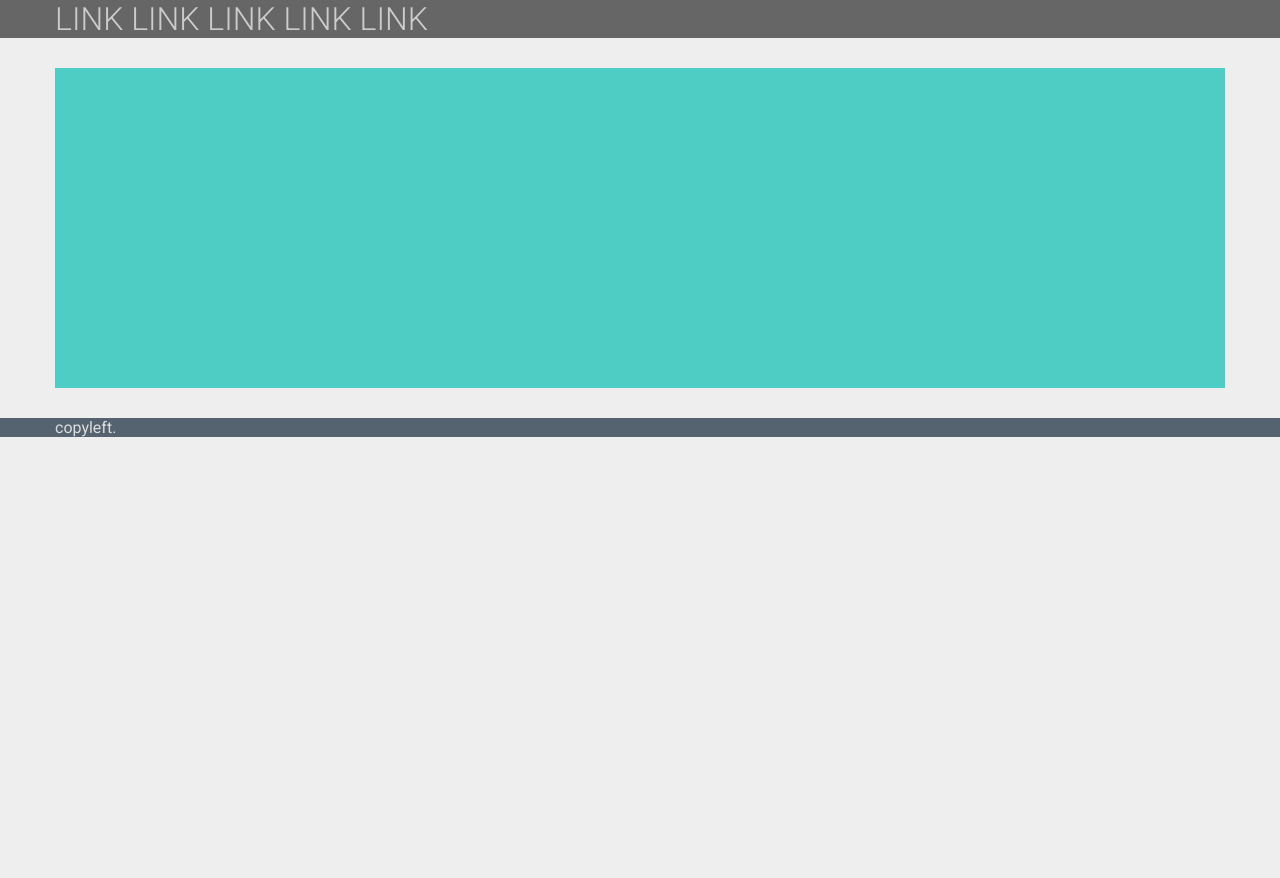
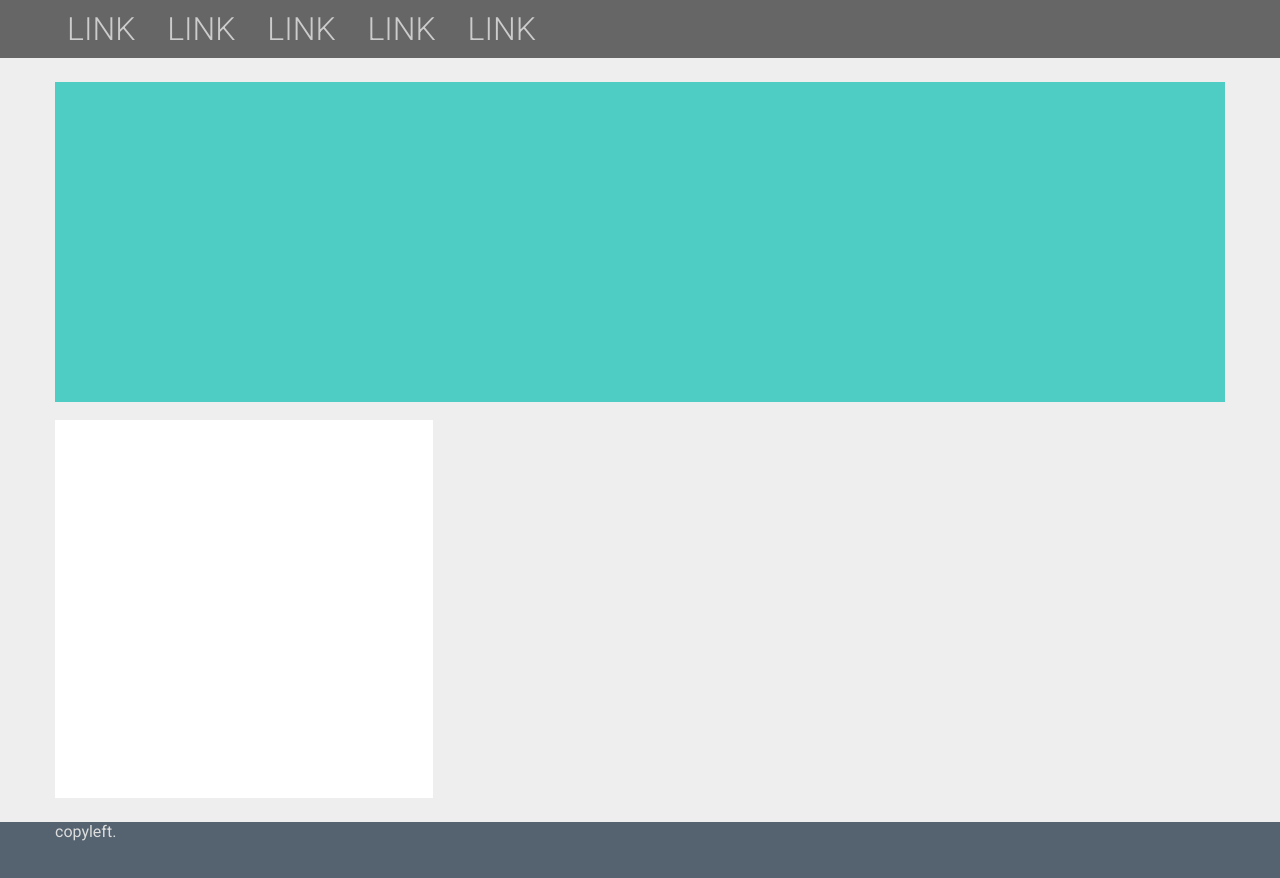
Before and after one commit to insanitees/website, a plain HTML site: page mockups/index.html in a window 1280 px wide. Before the commit the page ends 800 px from the top, so only its background shows below. Drawn offline with Linux system fonts and the light colour scheme.

Commit message:
nav bar improvements, started on item.

```diff
--- a/mockups/css/structure.css
+++ b/mockups/css/structure.css
@@ -4,7 +4,7 @@ body {
 }
 
 .content {
-	margin: 30px 0px;
+	margin: 24px 0px;
 }
 
 /* bootstrip */
@@ -62,9 +62,19 @@ body {
   .container {
     max-width: 1170px;
   }
+
+  .item {
+      width: 378px;
+      height: 378px;
+  }
 }
 
 /* end bootstrip */
+
+nav {
+  padding-top: 10px;
+  padding-bottom: 10px;
+}
 
 ul.nav {
 	margin: 0;
@@ -78,10 +88,18 @@ ul.nav li {
 
 nav a {
 	text-decoration: none;
+  padding-top: 10px;
+  padding-bottom: 10px;
+  padding-left: 12px;
+  padding-right: 12px;
 }
 
 .megatron {
-	background-color: #4ECDC4;
 	width: 100%;
 	height: 320px;
+  margin-bottom: 18px;
 }
+
+footer {
+  min-height: 250px;
+}
--- a/mockups/css/style.css
+++ b/mockups/css/style.css
@@ -19,6 +19,14 @@ nav a:hover {
 	color: #fff;
 }
 
+.megatron {
+	background-color: #4ECDC4;
+}
+
+.item {
+	background-color: white;
+}
+
 footer {
 	background-color: #556270;
 	color: #ddd;
--- a/mockups/index.html
+++ b/mockups/index.html
@@ -28,6 +28,7 @@
 <div class="content">
     <div class="container">
     <div class="megatron"></div>
+    <div class="item"></div>
     </div>
 </div>
 
```
